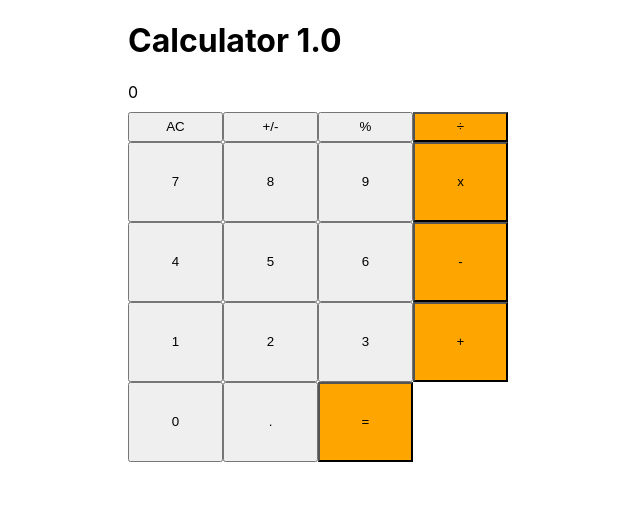
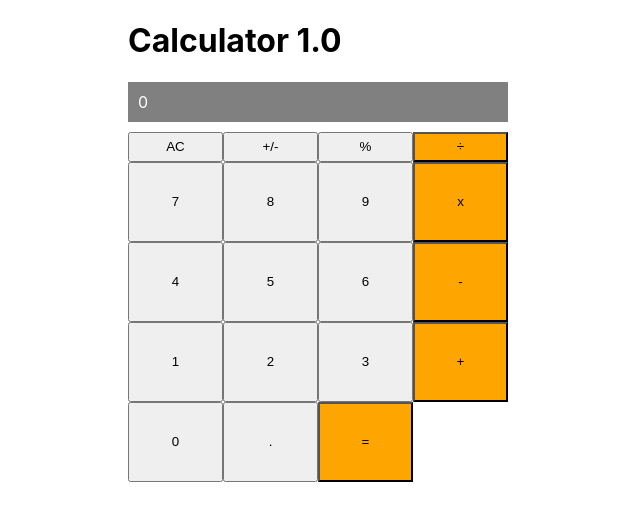
Before and after one commit to Ndaboom/math-magicians, a React (Create React App) app: page / in a window 1280 px wide. Shown: the top 520 px of the page, without its empty margins (0-640 px from the left). Built offline with nearby package versions, Linux system fonts and the light colour scheme.

Commit message:
Calculator screens styles updated

```diff
--- a/src/index.css
+++ b/src/index.css
@@ -13,14 +13,14 @@ code {
 }
 
 .main-container {
-  width:80%;
+  width: 80%;
   margin-left: auto;
   margin-right: auto;
 }
 
 .calculator {
   display: flex;
-  flex-direction:column;
+  flex-direction: column;
 }
 
 .orange {
@@ -29,7 +29,14 @@ code {
 
 .touch-pad {
   display: grid;
-  padding-top:10px;
-  grid-template-columns: repeat(4,95px);
-  grid-template-rows: minmax(30px,auto) repeat(5,80px);
+  padding-top: 10px;
+  grid-template-columns: repeat(4, 95px);
+  grid-template-rows: minmax(30px, auto) repeat(5, 80px);
 }
+
+.screen-container {
+  width: 360px;
+  padding: 10px;
+  background-color: gray;
+  color: white;
+}
```
